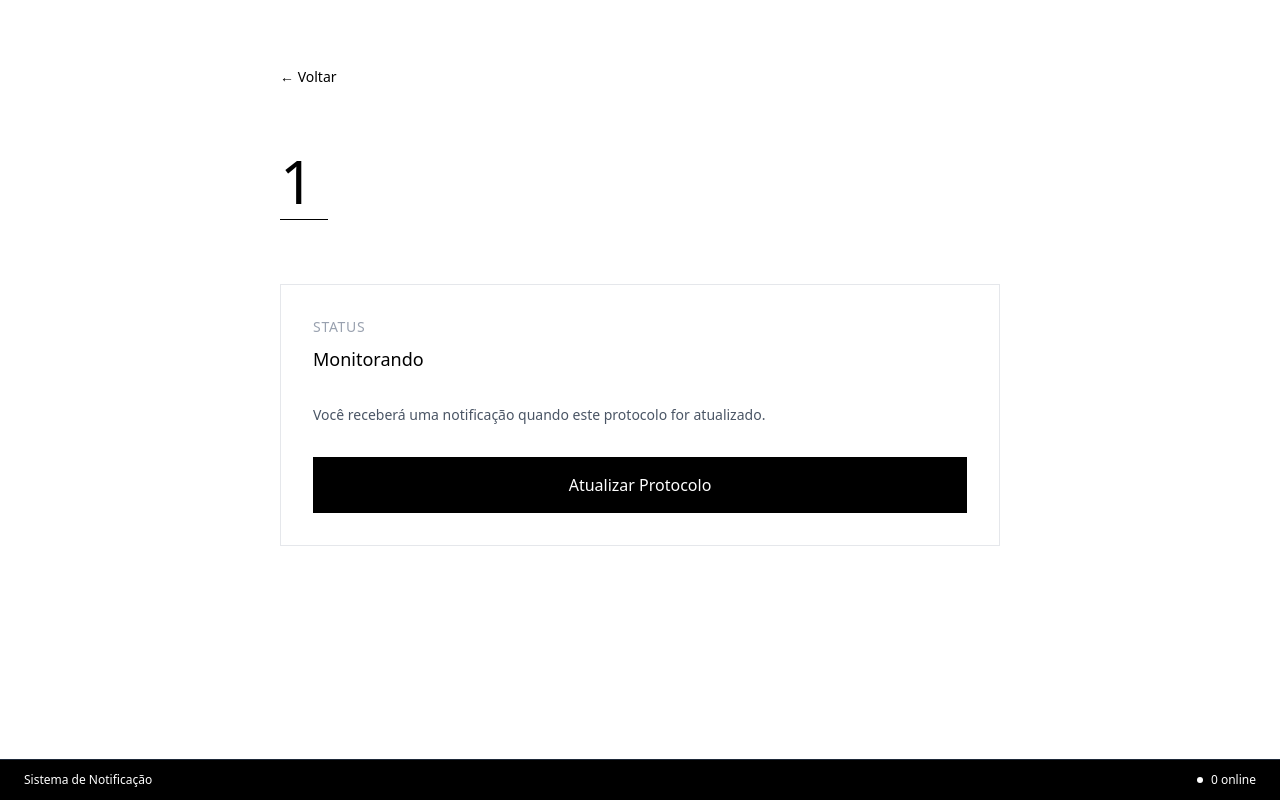
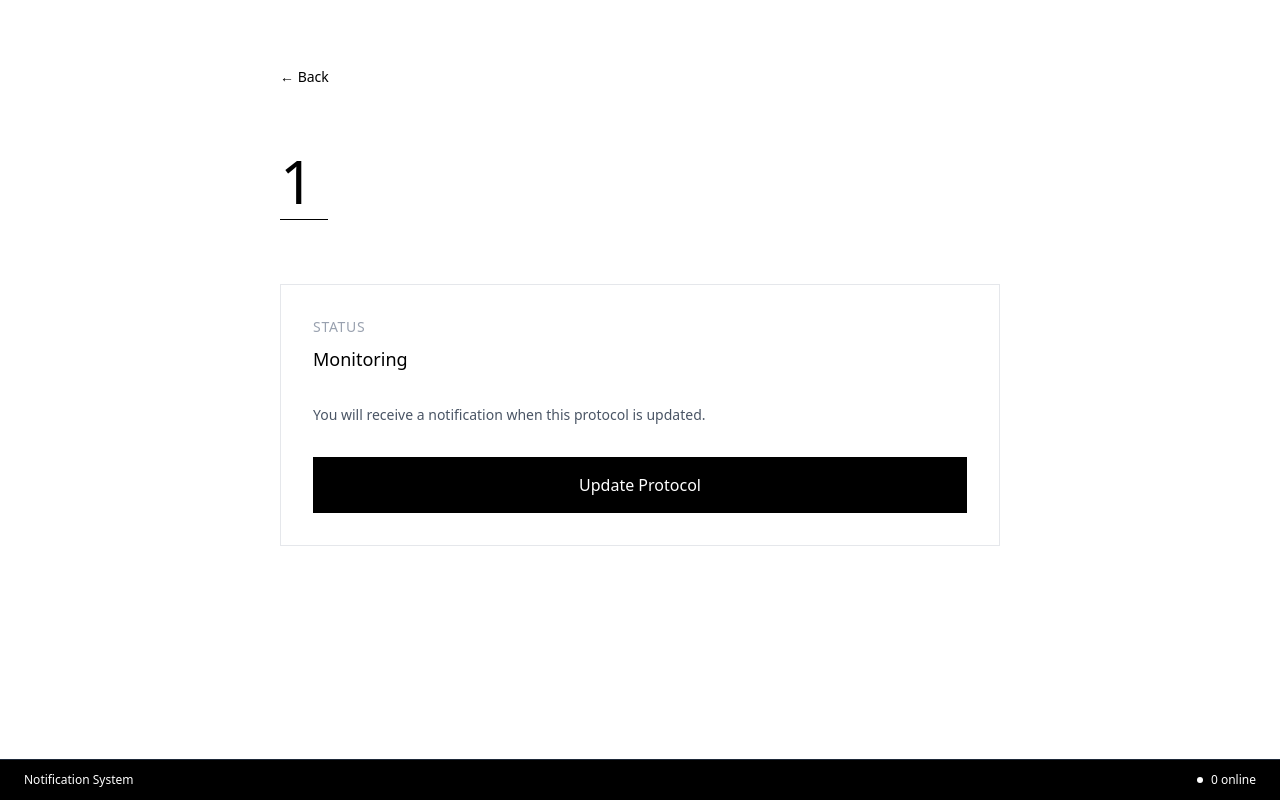
Before and after one commit to adrien5g/protocol-change-notifier, a React (Vite) app: page /item/1 in a window 1280 px wide. Built offline with nearby package versions, Linux system fonts and the light colour scheme; no server answers.

Commit message:
Refactor: Translate UI to English and add cursor pointer
- Translate all interface text from Portuguese to English
- Add cursor-pointer to back button for better UX
- Update footer, list page, and item page text

```diff
--- a/frontend/components/usersCount.tsx
+++ b/frontend/components/usersCount.tsx
@@ -17,7 +17,7 @@ export default function UsersCount() {
   return (
     <div className="fixed bottom-0 left-0 right-0 bg-black text-white py-3 px-6 border-t border-gray-800">
       <div className="max-w-7xl mx-auto flex items-center justify-between text-xs">
-        <span>Sistema de Notificação</span>
+        <span>Notification System</span>
         <div className="flex items-center gap-2">
           <div className="w-1.5 h-1.5 bg-white rounded-full"></div>
           <span>{usersOnline} online</span>
--- a/frontend/pages/item.tsx
+++ b/frontend/pages/item.tsx
@@ -41,9 +41,9 @@ export default function Item() {
       <div className="max-w-3xl mx-auto px-6 py-16">
         <button
           onClick={() => navigate("/")}
-          className="mb-16 text-sm hover:text-gray-600 transition-colors"
+          className="mb-16 text-sm hover:text-gray-600 transition-colors cursor-pointer"
         >
-          ← Voltar
+          ← Back
         </button>
 
         <div className="mb-16">
@@ -54,13 +54,13 @@ export default function Item() {
         <div className="border border-gray-200 p-8 mb-8">
           <div className="mb-8">
             <h2 className="text-sm uppercase tracking-wider text-gray-400 mb-2">Status</h2>
-            <p className="text-lg">{wasUpdated ? "Atualizado" : "Monitorando"}</p>
+            <p className="text-lg">{wasUpdated ? "Updated" : "Monitoring"}</p>
           </div>
 
           <p className="text-sm text-gray-600 mb-8">
             {wasUpdated
-              ? "Este protocolo foi atualizado. Recarregue a página para ver as alterações."
-              : "Você receberá uma notificação quando este protocolo for atualizado."
+              ? "This protocol has been updated. Reload the page to see changes."
+              : "You will receive a notification when this protocol is updated."
             }
           </p>
 
@@ -69,7 +69,7 @@ export default function Item() {
             disabled={isUpdating || wasUpdated}
             className="w-full bg-black text-white py-4 hover:bg-gray-800 transition-colors disabled:bg-gray-300 disabled:cursor-not-allowed"
           >
-            {isUpdating ? "Atualizando..." : wasUpdated ? "Protocolo Atualizado" : "Atualizar Protocolo"}
+            {isUpdating ? "Updating..." : wasUpdated ? "Protocol Updated" : "Update Protocol"}
           </button>
         </div>
       </div>
--- a/frontend/pages/list.tsx
+++ b/frontend/pages/list.tsx
@@ -19,7 +19,7 @@ export default function ListItems() {
     <Layout>
       <div className="max-w-5xl mx-auto px-6 py-16">
         <div className="mb-16">
-          <h1 className="text-5xl font-light mb-2">Protocolos</h1>
+          <h1 className="text-5xl font-light mb-2">Protocols</h1>
           <div className="w-12 h-px bg-black"></div>
         </div>
 
@@ -35,7 +35,7 @@ export default function ListItems() {
 
         {data.length === 0 && (
           <div className="text-center py-16">
-            <p className="text-gray-400">Nenhum protocolo disponível</p>
+            <p className="text-gray-400">No protocols available</p>
           </div>
         )}
       </div>
```
